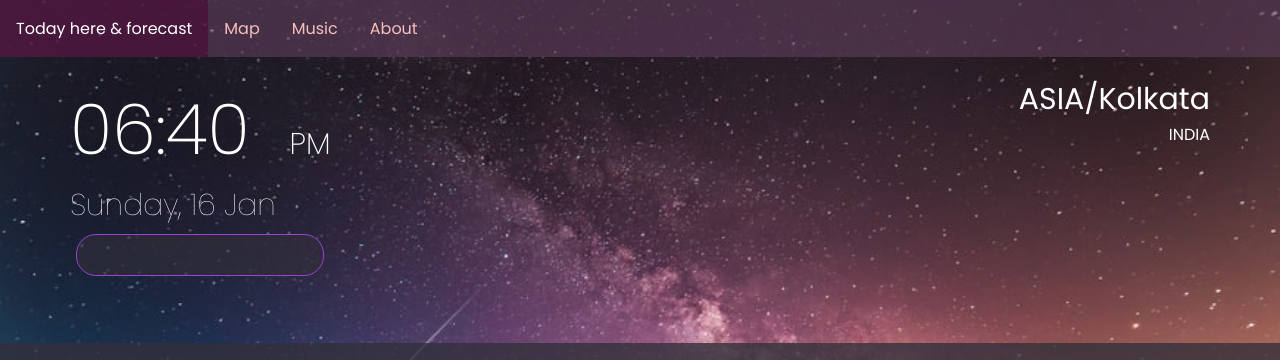
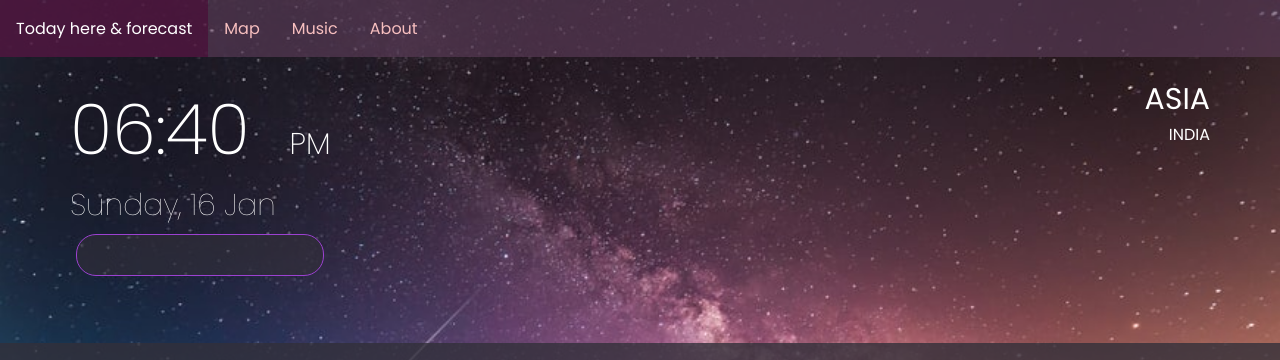
Before and after one commit to codex-99/music-weather-app, a plain HTML site: page Music Weather Project/index.html in a window 1280 px wide. Shown: the top 360 px of the page. Drawn offline with nearby package versions, Linux system fonts and the light colour scheme; a web font is replaced by a local one.

Commit message:
Update index.html

```diff
--- a/Music Weather Project/index.html
+++ b/Music Weather Project/index.html
@@ -33,7 +33,7 @@ ISSUE: STILL WORKING ON THE EXACT LOCATION DISPLAY
 
             </div>
             <div class="place-container">
-                <div class="time-zone" if="time-zone">ASIA/Kolkata
+                <div class="time-zone" if="time-zone">ASIA
                 </div>
                 <div id="county" class="county">INDIA</div>
 
```
